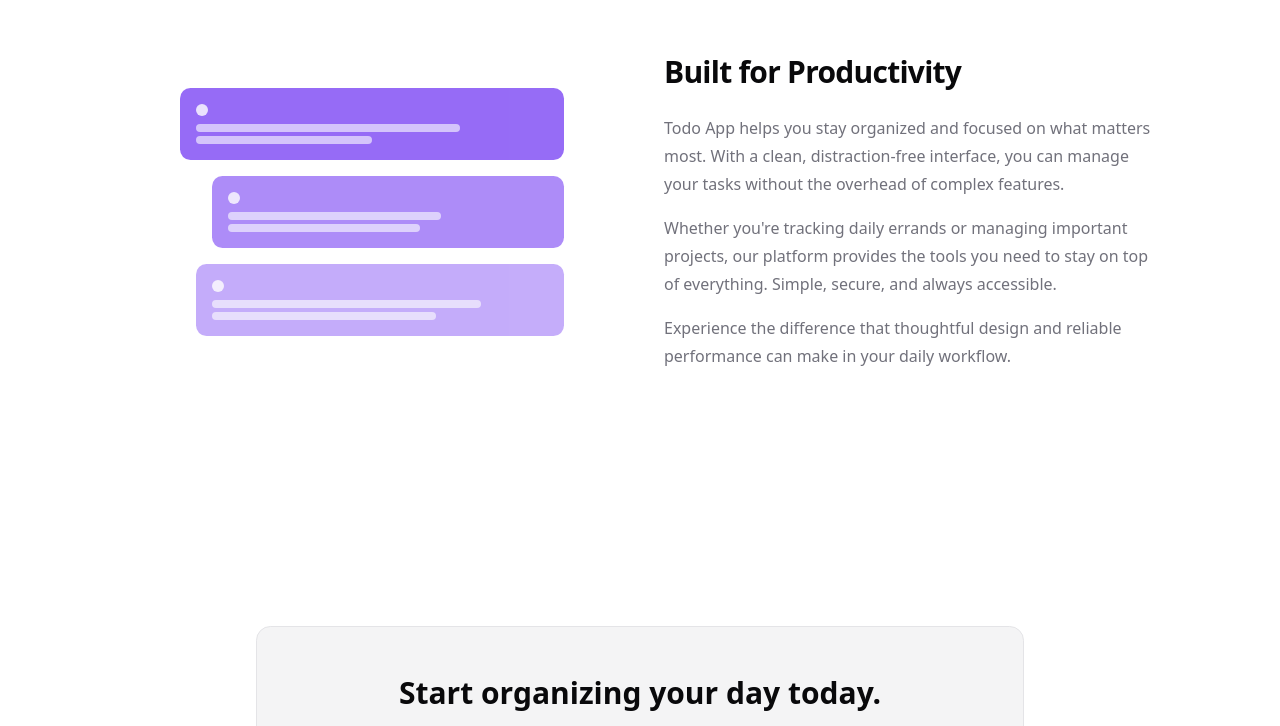
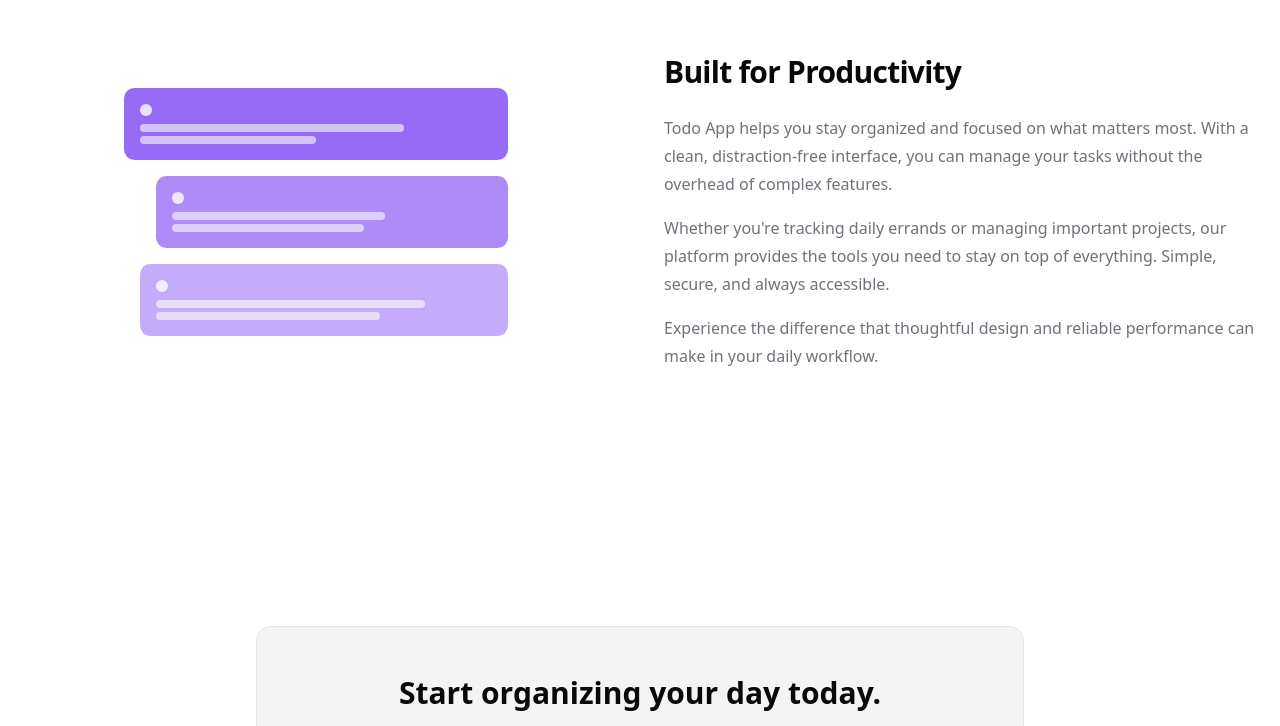
Before and after one commit to AmjustGettingStarted/ToDo, a Next.js app: page / in a window 1280 px wide. Shown: the part 1188-1914 px from the top of the page. Built offline with nearby package versions, Linux system fonts and the light colour scheme; no server answers.

Commit message:
feat(landing page): ceter about section

```diff
--- a/components/landing/AboutSection.tsx
+++ b/components/landing/AboutSection.tsx
@@ -1,7 +1,7 @@
 export default function AboutSection() {
   return (
-    <section className="container px-4 py-20 md:py-32">
-      <div className="mx-auto max-w-5xl">
+    <section className="py-20 md:py-32">
+      <div className="max-w-7xl mx-auto px-4">
         <div className="grid gap-12 md:grid-cols-2 md:items-center">
           {/* Left: Solid Color Illustration */}
           <div className="flex items-center justify-center">
```
